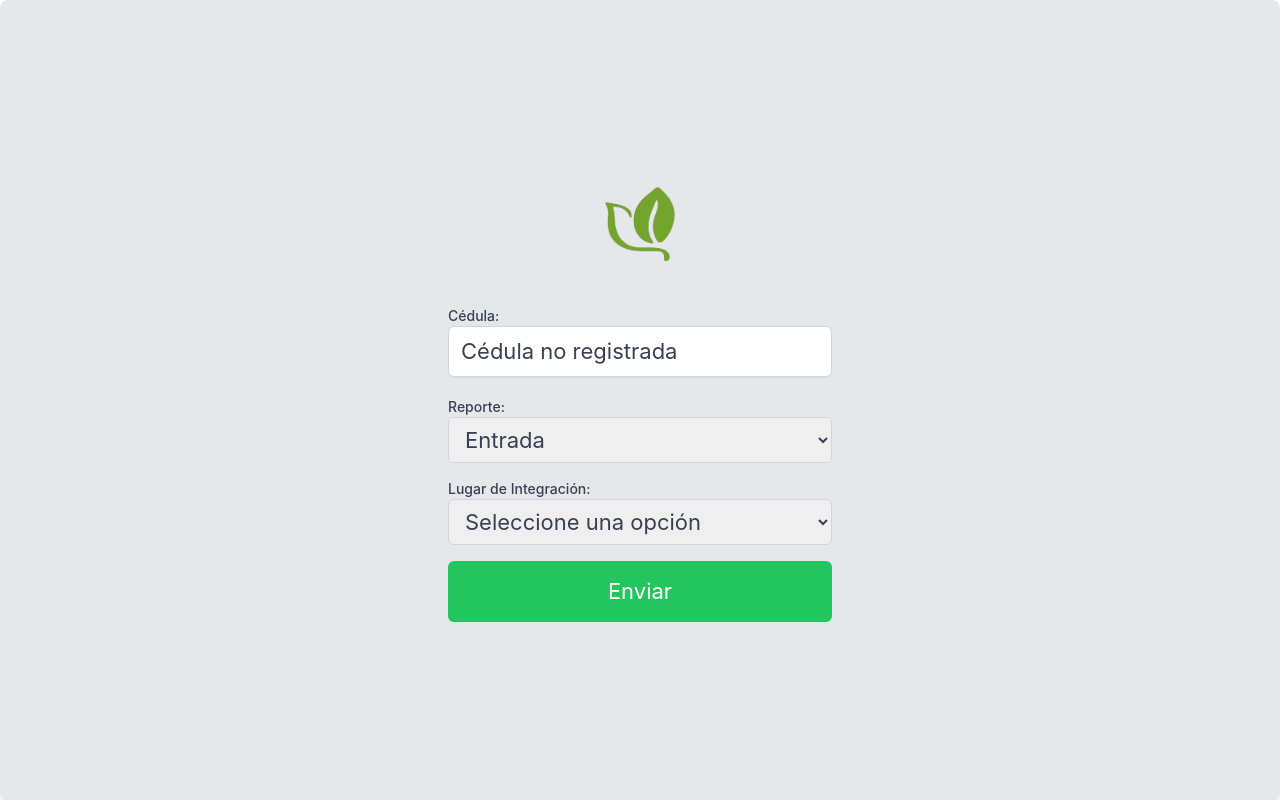
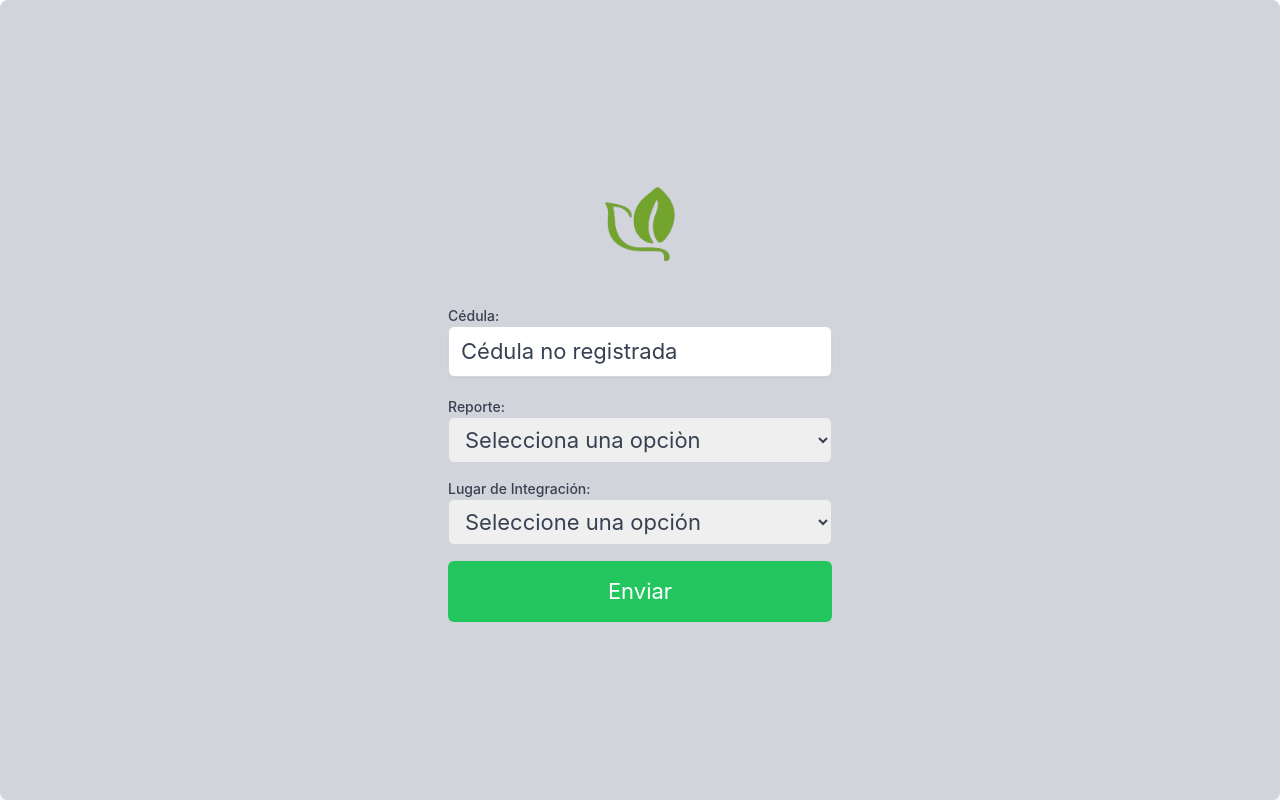
Before and after one commit to LDanielOchoa/gpss, a React (Vite) app: page /dashboard in a window 1280 px wide. Built offline with nearby package versions, Linux system fonts and the light colour scheme; no server answers; the HTML template or start-up script is replaced by a standard one.

Commit message:
Cambios casi realizados

```diff
--- a/src/pages/Dashboard.jsx
+++ b/src/pages/Dashboard.jsx
@@ -88,7 +88,7 @@ export default function Dashboard() {
   };
 
   return (
-    <Background className="min-h-screen flex items-center justify-center bg-black-100">
+    <Background className="min-h-screen flex items-center justify-center bg-gray-300">
       <div className="bg-card w-full max-w-md p-8 rounded-lg text-center">
         <Logo className="mb-6 mx-auto" />
 
@@ -111,6 +111,7 @@ export default function Dashboard() {
               className="border border-gray-300 rounded-md px-3 py-2 w-full focus:outline-none focus:ring-2 focus:ring-green-500"
               required
             >
+              <option value="">Selecciona una opciòn</option>
               <option value="entrada">Entrada</option>
               <option value="salida">Salida</option>
             </select>
```
